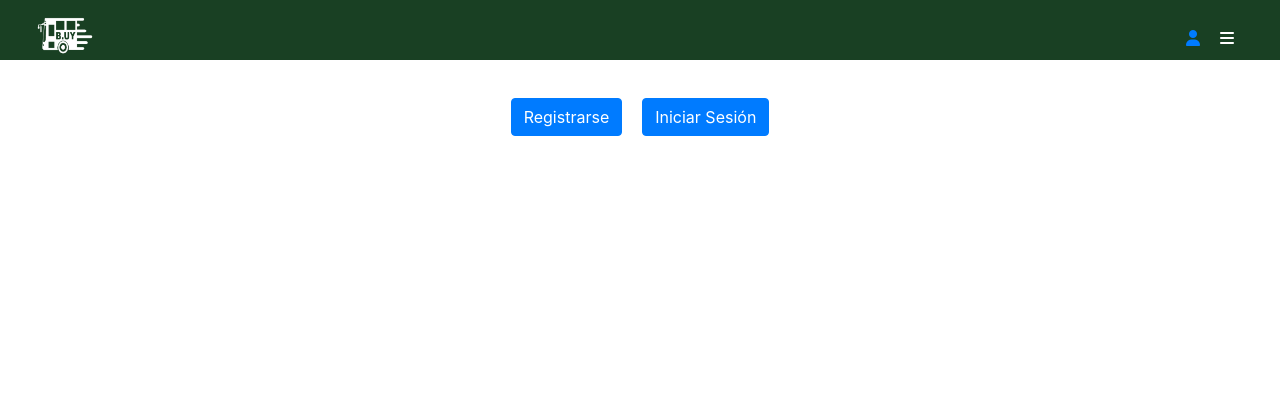
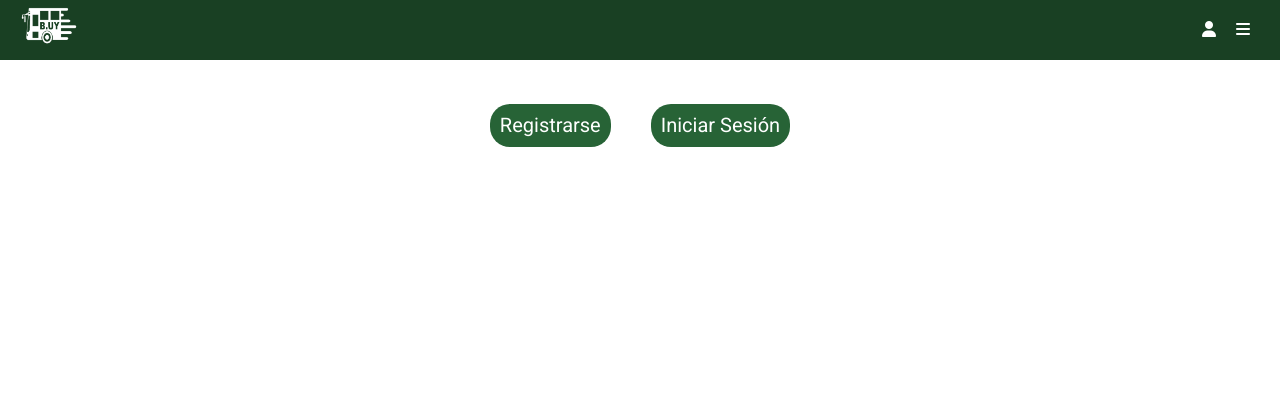
Before and after one commit to rnzo15/proyectomreff, a PHP site: page /src/vista/html/decision.html in a window 1280 px wide. Shown: the top 420 px of the page. Run offline with PHP 8.4, Linux system fonts and the light colour scheme.

Commit message:
se modificaron aspectos de estilos e iconos, ademas de trabajaren la eliminación de abm

```diff
--- a/index.html
+++ b/index.html
@@ -17,6 +17,7 @@
     <script src="https://ajax.googleapis.com/ajax/libs/jquery/3.5.1/jquery.min.js"></script>
     <script src="https://cdnjs.cloudflare.com/ajax/libs/popper.js/1.16.0/umd/popper.min.js"></script>
     <script src="https://maxcdn.bootstrapcdn.com/bootstrap/4.5.2/js/bootstrap.min.js"></script>
+    <link rel="icon" href="../img/version circular 1.png" type="image/x-icon">
 
     <title>Inicio</title>
 </head>
--- a/src/vista/css/styledecision.css
+++ b/src/vista/css/styledecision.css
@@ -10,23 +10,17 @@ h1 {
 .button-container {
     display: flex;
     justify-content: center;
-    margin-top: 10%;
+    margin-top: 18%;
 }
 
 .btn {
-    display: inline-block;
-    padding: 12px 20px;
-    margin: 10px;
+    padding: 10px 10px;
+    background-color: #276336;
+    color: white;
+    border: none;
+    border-radius: 20px;
+    cursor: pointer;
+    font-size: 20px;
+    margin: 20px;
     text-decoration: none;
-    color: #fff;
-    background-color: #194023;
-    border-radius: 4px;
-    font-size: 16px;
-    cursor: pointer;
-    transition: background-color 0.2s ease;
 }
-
-.btn:hover {
-    background-color: #0c2412;
-    ;
-}
--- a/src/vista/html/decision.html
+++ b/src/vista/html/decision.html
@@ -12,11 +12,12 @@
     <link rel="stylesheet" href="../css/styledecision.css">
     <meta charset="UTF-8">
     <meta name="viewport" content="width=device-width, initial-scale=1.0">
-    <link rel="stylesheet" href="https://maxcdn.bootstrapcdn.com/bootstrap/4.5.2/css/bootstrap.min.css">
+
     <script src="https://ajax.googleapis.com/ajax/libs/jquery/3.5.1/jquery.min.js"></script>
     <script src="https://cdnjs.cloudflare.com/ajax/libs/popper.js/1.16.0/umd/popper.min.js"></script>
     <script src="https://maxcdn.bootstrapcdn.com/bootstrap/4.5.2/js/bootstrap.min.js"></script>
     <title>Decision</title>
+    <link rel="icon" href="../img/version circular 1.png" type="image/x-icon">
     <style>
         /* Estilos personalizados si es necesario */
         .button-container {
@@ -53,8 +54,8 @@
             <div class="container">
                 <h1 class="text-center">Bienvenido</h1>
                 <div class="button-container">
-                    <a href="../html/register.html" class="btn btn-primary ">Registrarse</a>
-                    <a href="../html/login.html" class="btn btn-primary ">Iniciar Sesión</a>
+                    <a href="../html/register.html" class="btn ">Registrarse</a>
+                    <a href="../html/login.html" class="btn ">Iniciar Sesión</a>
                 </div>
             </div>
         </div>
--- a/src/vista/html/horarios.html
+++ b/src/vista/html/horarios.html
@@ -16,6 +16,7 @@
     <meta charset="UTF-8">
     <meta name="viewport" content="width=device-width, initial-scale=1.0">
     <title>Tarifas</title>
+    <link rel="icon" href="../img/version circular 1.png" type="image/x-icon">
 </head>
 
 <body>
--- a/src/vista/html/login.html
+++ b/src/vista/html/login.html
@@ -17,6 +17,7 @@
     <script src="https://ajax.googleapis.com/ajax/libs/jquery/3.5.1/jquery.min.js"></script>
     <script src="https://cdnjs.cloudflare.com/ajax/libs/popper.js/1.16.0/umd/popper.min.js"></script>
     <script src="https://maxcdn.bootstrapcdn.com/bootstrap/4.5.2/js/bootstrap.min.js"></script>
+    <link rel="icon" href="../img/version circular 1.png" type="image/x-icon">
 
     <title>Login</title>
 </head>
--- a/src/vista/html/mapa.html
+++ b/src/vista/html/mapa.html
@@ -16,6 +16,7 @@
     <script src="https://ajax.googleapis.com/ajax/libs/jquery/3.5.1/jquery.min.js"></script>
     <script src="https://cdnjs.cloudflare.com/ajax/libs/popper.js/1.16.0/umd/popper.min.js"></script>
     <script src="https://maxcdn.bootstrapcdn.com/bootstrap/4.5.2/js/bootstrap.min.js"></script>
+    <link rel="icon" href="../img/version circular 1.png" type="image/x-icon">
     <title>Mapa</title>
 </head>
 
--- a/src/vista/html/news.html
+++ b/src/vista/html/news.html
@@ -17,6 +17,7 @@
     <script src="https://ajax.googleapis.com/ajax/libs/jquery/3.5.1/jquery.min.js"></script>
     <script src="https://cdnjs.cloudflare.com/ajax/libs/popper.js/1.16.0/umd/popper.min.js"></script>
     <script src="https://maxcdn.bootstrapcdn.com/bootstrap/4.5.2/js/bootstrap.min.js"></script>
+    <link rel="icon" href="../img/version circular 1.png" type="image/x-icon">
     <title>Noticias</title>
 </head>
 
--- a/src/vista/html/register.html
+++ b/src/vista/html/register.html
@@ -17,6 +17,7 @@
     <script src="https://ajax.googleapis.com/ajax/libs/jquery/3.5.1/jquery.min.js"></script>
     <script src="https://cdnjs.cloudflare.com/ajax/libs/popper.js/1.16.0/umd/popper.min.js"></script>
     <script src="https://maxcdn.bootstrapcdn.com/bootstrap/4.5.2/js/bootstrap.min.js"></script>
+    <link rel="icon" href="../img/version circular 1.png" type="image/x-icon">
 
     <title>Register</title>
 </head>
--- a/src/vista/html/reservas.html
+++ b/src/vista/html/reservas.html
@@ -17,6 +17,7 @@
     <meta name="viewport" content="width=device-width, initial-scale=1.0">
     <link rel="stylesheet" href="../css/stylemenu.css">
     <link rel="stylesheet" href="../css/reservas.css">
+    <link rel="icon" href="../img/version circular 1.png" type="image/x-icon">
     <title>reservas</title>
 </head>
 
--- a/src/vista/html/tarifas.html
+++ b/src/vista/html/tarifas.html
@@ -13,6 +13,7 @@
     <link rel="stylesheet" href="../css/styletarifas.css">
     <meta charset="UTF-8">
     <meta name="viewport" content="width=device-width, initial-scale=1.0">
+    <link rel="icon" href="../img/version circular 1.png" type="image/x-icon">
     <title>Tarifas</title>
 </head>
 <body>
```
